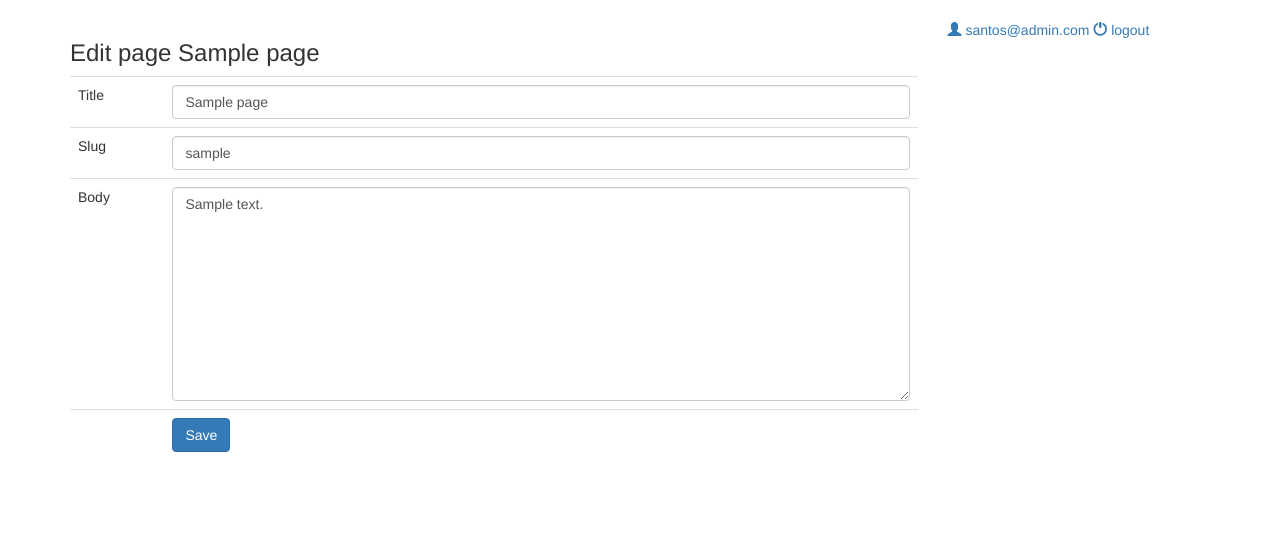
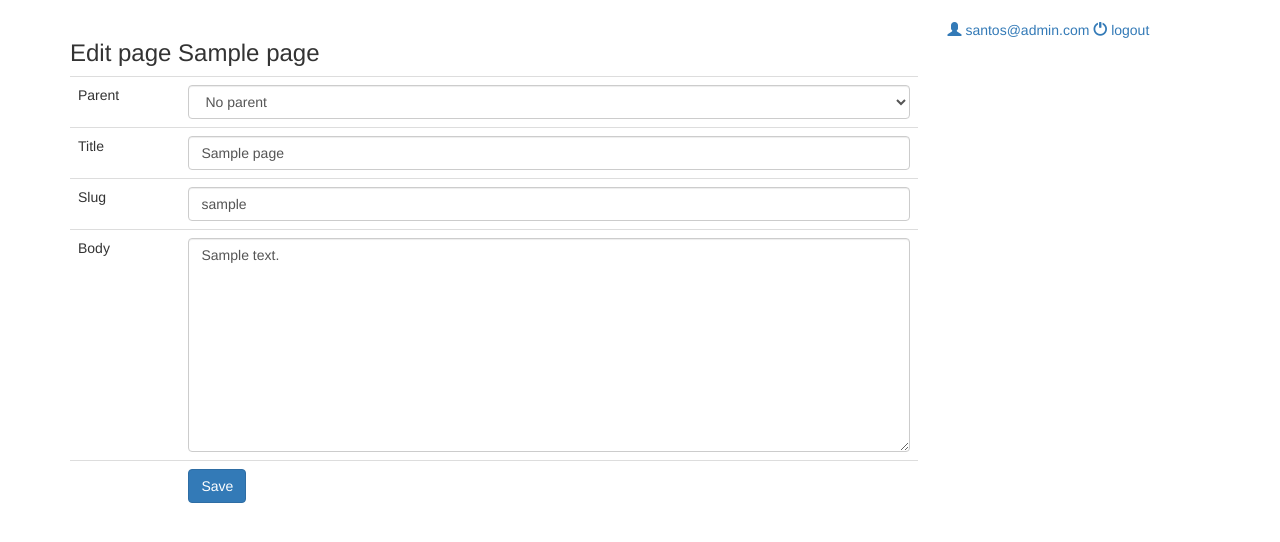
Before and after one commit to devsantoshm/ci-cms, a CodeIgniter app: page /database/index.php/admin/page/edit/1 in a window 1280 px wide. Shown: the part 52-594 px from the top of the page. Run offline with CodeIgniter, Linux system fonts and the light colour scheme; the visitor is signed in with stand-in values (Sample User, id 1); tables that the repository leaves empty or names only in its code hold one stand-in row (values such as "Sample post"); some libraries are stand-ins or nearby versions.

Commit message:
managing pages part2

```diff
--- a/application/controllers/admin/page.php
+++ b/application/controllers/admin/page.php
@@ -11,7 +11,8 @@ class Page extends Admin_Controller {
 
 	public function index()
 	{
-		$this->data['pages'] = $this->page_m->get();
+		$this->data['pages'] = $this->page_m->get_with_parent();
+
 		$this->data['subview'] = 'admin/page/index';
 		$this->load->view('admin/_layout_main', $this->data);
 	}
@@ -26,13 +27,17 @@ class Page extends Admin_Controller {
 			$this->data['page'] = $this->page_m->get_new();
 		}
 
+		// Pages for dropdown
+		$this->data['pages_no_parents'] = $this->page_m->get_no_parents();
+		//dump($this->data['pages_no_parents']);
+
 		// Set up the form
 		$rules = $this->page_m->rules;
 		$this->form_validation->set_rules($rules);
 
 		// Process the form
 		if ($this->form_validation->run() == TRUE) {
-			$data = $this->page_m->array_from_post(array('title', 'slug', 'body'));
+			$data = $this->page_m->array_from_post(array('title', 'slug', 'body', 'parent_id'));
 			$this->page_m->save($data, $id);
 			redirect('admin/page');
 		}
--- a/application/models/page_m.php
+++ b/application/models/page_m.php
@@ -7,6 +7,11 @@ class Page_m extends MY_Model {
 	protected $_order_by = 'order'; //nombre de la columna en la tabla pages
 
 	public $rules = array(
+		'parent_id' => array(
+			'field' => 'parent_id',
+			'label' => 'Parent',
+			'rules' => 'trim|intval'
+		),
 		'title' => array(
 			'field' => 'title',
 			'label' => 'Title',
@@ -31,8 +36,45 @@ class Page_m extends MY_Model {
 		$page->slug = '';
 		$page->order = '';
 		$page->body = '';
+		$page->parent_id = 0;
 
 		return $page;
+	}
+
+	public function delete($id)
+	{
+		//Delete a page
+		parent::delete($id);
+
+		// Reset parent ID for its children
+		$this->db->set(array('parent_id' => 0))->where('parent_id', $id)->update($this->_table_name);
+
+	}
+
+	public function get_with_parent($id = NULL, $single = FALSE)
+	{
+		$this->db->select('pages.*, p.slug as parent_slug, p.title as parent_title');
+		$this->db->join('pages as p', 'pages.parent_id = p.id', 'left');
+
+		return parent::get($id, $single);
+	}
+
+	public function get_no_parents()
+	{
+		// fetch pages without parents
+		$this->db->select('id, title');
+		$this->db->where('parent_id', 0);
+		$pages = parent::get();
+
+		//Return  key => value pair array
+		$array = array(0 => 'No parent');
+		if (count($pages)) {
+			foreach ($pages as $page) {
+				$array[$page->id] = $page->title;
+			}
+		}
+
+		return $array;
 	}
 }
 
--- a/application/views/admin/components/page_head.php
+++ b/application/views/admin/components/page_head.php
@@ -8,7 +8,7 @@
 	<script type="text/javascript">
 		tinymce.init({
 		  selector: 'textarea',
-		  height: 250,
+		  height: 200,
 		  theme: 'modern',
 		  mobile: {
 		    theme: 'beta-mobile',
--- a/application/views/admin/page/edit.php
+++ b/application/views/admin/page/edit.php
@@ -4,6 +4,10 @@
 	<?php echo validation_errors() ?>
 	<?php echo form_open() ?>
 	<table class="table">
+		<tr>
+			<td>Parent</td>
+			<td><?php echo form_dropdown('parent_id', $pages_no_parents, $this->input->post('parent_id') ? $this->input->post('parent_id') : $page->parent_id, 'class="form-control"'); ?></td>
+		</tr>
 		<tr>
 			<td>Title</td>
 			<td><?php echo form_input('title', set_value('title', $page->title), 'class="form-control"'); ?></td>
--- a/application/views/admin/page/index.php
+++ b/application/views/admin/page/index.php
@@ -6,6 +6,7 @@
 			<tr>
 				<th>Title</th>
 				<th>Slug</th>
+				<th>Parent</th>
 				<th>Edit</th>
 				<th>Delete</th>
 			</tr>
@@ -16,6 +17,7 @@
 			<tr>
 				<td><?php echo anchor('admin/page/edit/'.$page->id, $page->title); ?></td>
 				<td><?php echo $page->slug; ?></td>
+				<td><?php echo $page->parent_slug; ?></td>
 				<td><?php echo btn_edit('admin/page/edit/'.$page->id); ?></td>
 				<td><?php echo btn_delete('admin/page/delete/'.$page->id); ?></td>
 			</tr>
```
